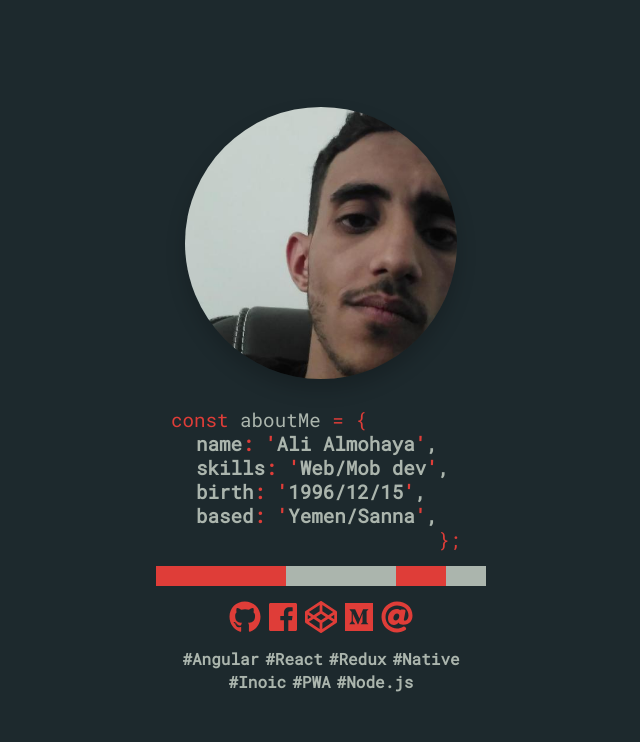
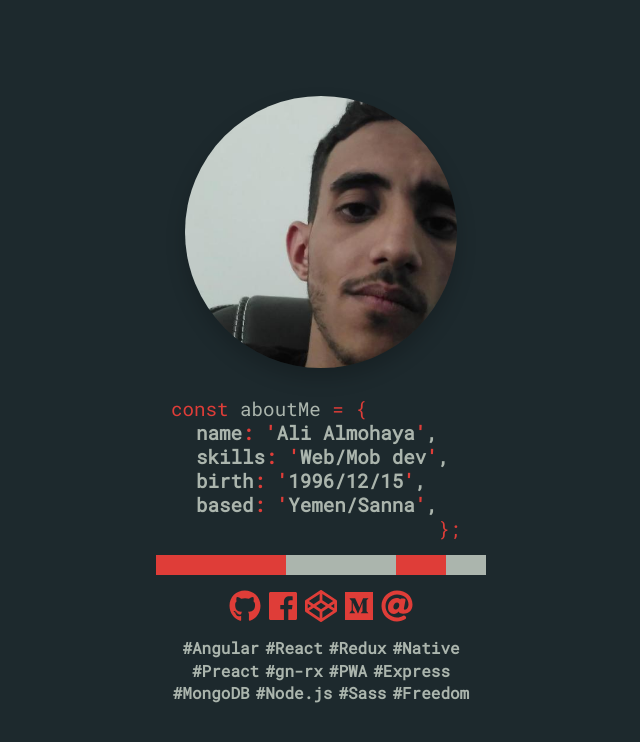
Before and after one commit to Almo7aya/new-spa-website, a React (Create React App) app: page / in a window 1280 px wide. Shown: the top 742 px of the page, without its empty margins (319-959 px from the left). Built offline with nearby package versions, Linux system fonts and the light colour scheme.

Commit message:
add new tags

```diff
--- a/src/component/Tags.js
+++ b/src/component/Tags.js
@@ -10,9 +10,14 @@ export default class Tags extends Component {
       <p>#React</p>
       <p>#Redux</p>
       <p>#Native</p>
-      <p>#Inoic</p>
+      <p>#Preact</p>
+      <p>#gn-rx</p>
       <p>#PWA</p>
+      <p>#Express</p>
+      <p>#MongoDB</p>
       <p>#Node.js</p>
+      <p>#Sass</p>
+      <p>#Freedom</p>
     </div>);
   }
 
```
